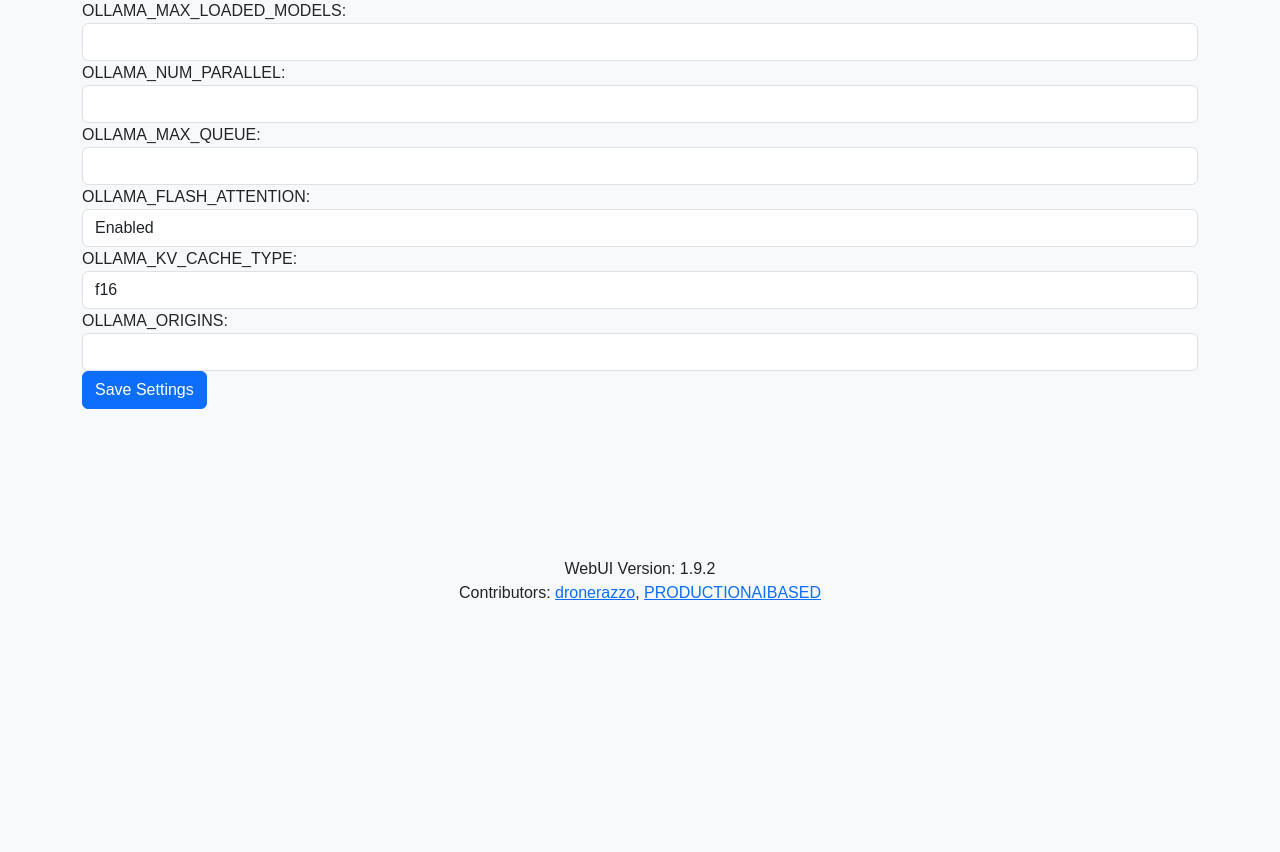
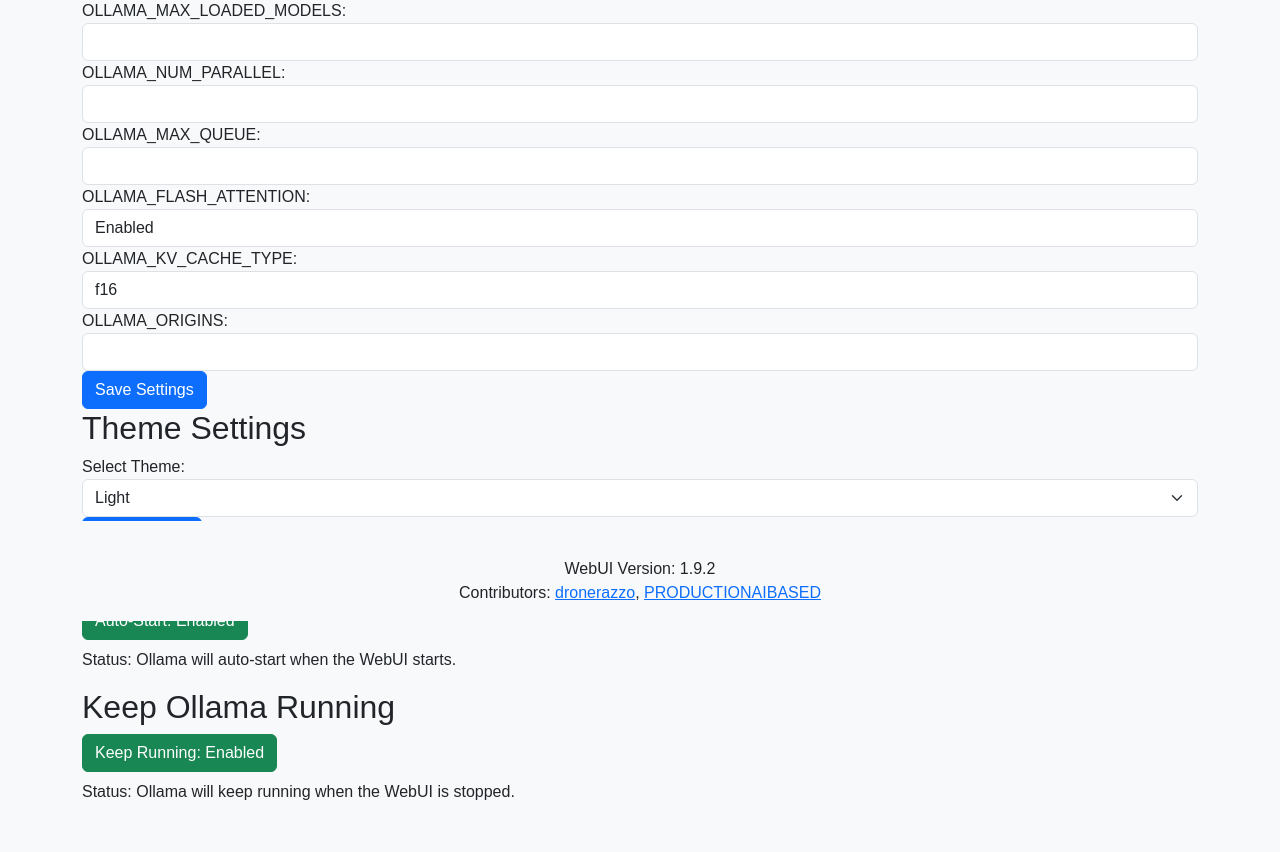
Before and after one commit to FOUNDATION-AI-BASED/OLLAMA-MANAGER, a Flask app: page /settings in a window 1280 px wide. Shown: the part 179-1031 px from the top of the page. Before the commit the page ends 779 px from the top, so only its background shows below. Run offline with Flask 2, Linux system fonts and the light colour scheme; some libraries are stand-ins or nearby versions.

Commit message:
Update settings.html

```diff
--- a/templates/settings.html
+++ b/templates/settings.html
@@ -35,4 +35,89 @@
     </div>
     <button type="submit" class="btn btn-primary">Save Settings</button>
 </form>
+
+<h2>Theme Settings</h2>
+<form id="themeForm">
+    <div class="form-group">
+        <label for="themeSelect">Select Theme:</label>
+        <select class="form-select" id="themeSelect" name="theme">
+            <option value="light" {% if session.get('theme') == 'light' %}selected{% endif %}>Light</option>
+            <option value="dark" {% if session.get('theme') == 'dark' %}selected{% endif %}>Dark</option>
+            <option value="blue" {% if session.get('theme') == 'blue' %}selected{% endif %}>Blue</option>
+        </select>
+    </div>
+    <button type="submit" class="btn btn-primary">Apply Theme</button>
+</form>
+
+<h2>Auto-Start Ollama</h2>
+<button id="toggleAutoStart" class="btn btn-{% if session.get('ollama_auto_start') %}success{% else %}warning{% endif %}">
+    Auto-Start: {% if session.get('ollama_auto_start') %}Enabled{% else %}Disabled{% endif %}
+</button>
+<p id="autoStartStatus" class="mt-2">Status: {% if session.get('ollama_auto_start') %}Ollama will auto-start when the WebUI starts.{% else %}Ollama will not auto-start when the WebUI starts.{% endif %}</p>
+
+<h2>Keep Ollama Running</h2>
+<button id="toggleKeepRunning" class="btn btn-{% if session.get('ollama_keep_running') %}success{% else %}warning{% endif %}">
+    Keep Running: {% if session.get('ollama_keep_running') %}Enabled{% else %}Disabled{% endif %}
+</button>
+<p id="keepRunningStatus" class="mt-2">Status: {% if session.get('ollama_keep_running') %}Ollama will keep running when the WebUI is stopped.{% else %}Ollama will stop when the WebUI is stopped.{% endif %}</p>
+
+<script>
+    document.getElementById('themeForm').addEventListener('submit', function(e) {
+        e.preventDefault();
+        const theme = document.getElementById('themeSelect').value;
+        fetch("{{ url_for('set_theme') }}", {
+            method: 'POST',
+            headers: {
+                'Content-Type': 'application/x-www-form-urlencoded',
+            },
+            body: `theme=${encodeURIComponent(theme)}`
+        }).then(response => response.json()).then(data => {
+            if (data.success) {
+                window.location.reload();
+            }
+        });
+    });
+
+    document.getElementById('toggleAutoStart').addEventListener('click', function(e) {
+        e.preventDefault();
+        fetch("{{ url_for('toggle_auto_start') }}", {
+            method: 'POST'
+        }).then(response => response.json()).then(data => {
+            if (data.success) {
+                const button = document.getElementById('toggleAutoStart');
+                const status = document.getElementById('autoStartStatus');
+                if (data.ollama_auto_start) {
+                    button.className = 'btn btn-success';
+                    button.textContent = 'Auto-Start: Enabled';
+                    status.textContent = 'Status: Ollama will auto-start when the WebUI starts.';
+                } else {
+                    button.className = 'btn btn-warning';
+                    button.textContent = 'Auto-Start: Disabled';
+                    status.textContent = 'Status: Ollama will not auto-start when the WebUI starts.';
+                }
+            }
+        });
+    });
+
+    document.getElementById('toggleKeepRunning').addEventListener('click', function(e) {
+        e.preventDefault();
+        fetch("{{ url_for('toggle_keep_running') }}", {
+            method: 'POST'
+        }).then(response => response.json()).then(data => {
+            if (data.success) {
+                const button = document.getElementById('toggleKeepRunning');
+                const status = document.getElementById('keepRunningStatus');
+                if (data.ollama_keep_running) {
+                    button.className = 'btn btn-success';
+                    button.textContent = 'Keep Running: Enabled';
+                    status.textContent = 'Status: Ollama will keep running when the WebUI is stopped.';
+                } else {
+                    button.className = 'btn btn-warning';
+                    button.textContent = 'Keep Running: Disabled';
+                    status.textContent = 'Status: Ollama will stop when the WebUI is stopped.';
+                }
+            }
+        });
+    });
+</script>
 {% endblock %}
```
